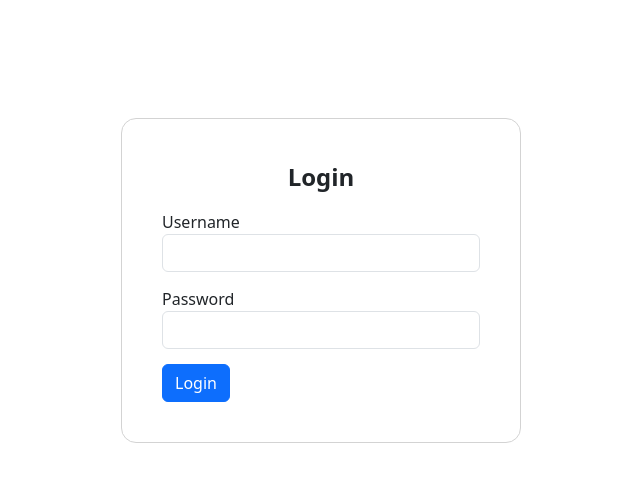
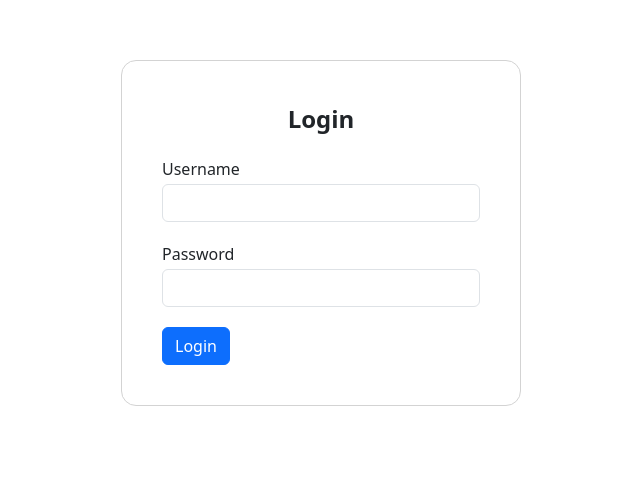
Before and after one commit to nknguyenhc/UndercoverDucks, a React (Create React App) app in the folder dashboard/: page /user in a window 1280 px wide. Shown: the part 120-602 px from the top of the page, without its empty margins (319-959 px from the left). Built offline with nearby package versions, Linux system fonts and the light colour scheme; no server answers.

Commit message:
Login error handling

```diff
--- a/dashboard/src/components/login/login.jsx
+++ b/dashboard/src/components/login/login.jsx
@@ -7,6 +7,7 @@ export default function Login() {
     const [username, setUsername] = useState('');
     const [password, setPassword] = useState('');
     const navigate = useNavigate();
+    const [isAlert, setIsAlert] = useState(false);
 
     const handleLogin = useCallback(() => {
         fetch('/user/login', postContent({
@@ -19,10 +20,15 @@ export default function Login() {
                     return;
                 }
                 res.json().then(res => {
-                    if (queryValue('next')) {
-                        navigate(queryValue('next'));
+                    if (res.message === 'success') {
+                        if (queryValue('next')) {
+                            navigate(queryValue('next'));
+                        } else {
+                            navigate('/');
+                        }
                     } else {
-                        navigate('/');
+                        setIsAlert(true);
+                        setPassword('');
                     }
                 });
             })
@@ -50,25 +56,36 @@ export default function Login() {
     return <div className="login">
         <div className="login-frame">
             <div className="text-center fs-4 fw-semibold">Login</div>
-            <div className="login-username">
+            <div className="login-section">
                 <label htmlFor="username">Username</label>
                 <input
                     type="text"
                     id="username"
                     className="form-control"
+                    value={username}
                     onChange={event => setUsername(event.target.value)}
                 />
             </div>
-            <div className="login-password">
+            <div className="login-section">
                 <label htmlFor="password">Password</label>
                 <input
                     type="password"
                     id="password"
                     className="form-control"
+                    value={password}
                     onChange={event => setPassword(event.target.value)}
                 />
             </div>
             <button className="btn btn-primary login-submit" onClick={handleLogin}>Login</button>
         </div>
+        <div
+            className="alert alert-danger"
+            role="alert"
+            style={{
+                opacity: isAlert ? 1 : 0,
+            }}
+        >
+            Wrong username or password
+        </div>
     </div>;
 }
--- a/dashboard/src/components/login/login.scss
+++ b/dashboard/src/components/login/login.scss
@@ -2,14 +2,16 @@
     height: 100vh;
     width: 100vw;
     display: flex;
+    flex-direction: column;
     justify-content: center;
     align-items: center;
+    gap: 20px;
 
     &-frame {
         width: 400px;
         display: flex;
         flex-direction: column;
-        gap: 15px;
+        gap: 20px;
         border-radius: 15px;
         border: 1px solid lightgray;
         padding: 40px;
@@ -19,6 +21,12 @@
         }
     }
 
+    &-section {
+        display: flex;
+        flex-direction: column;
+        gap: 3px;
+    }
+
     &-submit {
         width: fit-content;
     }
```
